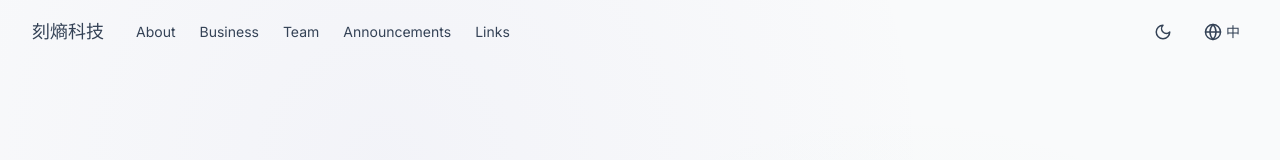
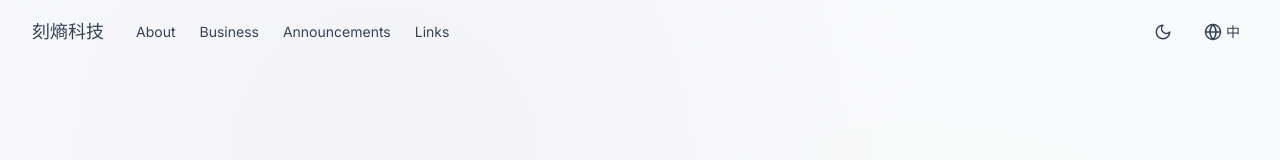
Before and after one commit to 24373054/DevelopMatrix, a Next.js app: page /en in a window 1280 px wide. Shown: the top 160 px of the page. Built offline with nearby package versions, Linux system fonts and the light colour scheme.

Commit message:
删除团队成员部分，修改'创始人简历'为'联系开发者'

```diff
--- a/app/[locale]/page.tsx
+++ b/app/[locale]/page.tsx
@@ -2,7 +2,6 @@ import Navigation from '@/components/Navigation';
 import Hero from '@/components/Hero';
 import About from '@/components/About';
 import Business from '@/components/Business';
-import Team from '@/components/Team';
 import Announcements from '@/components/Announcements';
 import Links from '@/components/Links';
 import Footer from '@/components/Footer';
@@ -14,7 +13,6 @@ export default function Home() {
       <Hero />
       <About />
       <Business />
-      <Team />
       <Announcements />
       <Links />
       <Footer />
--- a/components/Navigation.tsx
+++ b/components/Navigation.tsx
@@ -69,12 +69,6 @@ export default function Navigation() {
                 {t('business')}
               </button>
               <button
-                onClick={() => scrollToSection('team')}
-                className="text-sm hover:text-foreground/80 transition-all duration-300 relative after:absolute after:bottom-0 after:left-0 after:h-[1px] after:w-0 after:bg-foreground/30 hover:after:w-full after:transition-all after:duration-300"
-              >
-                {t('team')}
-              </button>
-              <button
                 onClick={() => scrollToSection('announcements')}
                 className="text-sm hover:text-foreground/80 transition-all duration-300 relative after:absolute after:bottom-0 after:left-0 after:h-[1px] after:w-0 after:bg-foreground/30 hover:after:w-full after:transition-all after:duration-300"
               >
--- a/messages/en.json
+++ b/messages/en.json
@@ -55,7 +55,7 @@
     "game": "Game",
     "community": "Game Community",
     "github": "Game Open Source",
-    "founder": "Founder's Resume"
+    "founder": "Contact Developer"
   },
   "footer": {
     "copyright": "© 2024 Ke Entropy Technology. All rights reserved.",
--- a/messages/zh.json
+++ b/messages/zh.json
@@ -55,7 +55,7 @@
     "game": "旗下游戏",
     "community": "游戏社区",
     "github": "游戏开源地址",
-    "founder": "创始人简历"
+    "founder": "联系开发者"
   },
   "footer": {
     "copyright": "© 2024 刻熵科技 版权所有",
```
